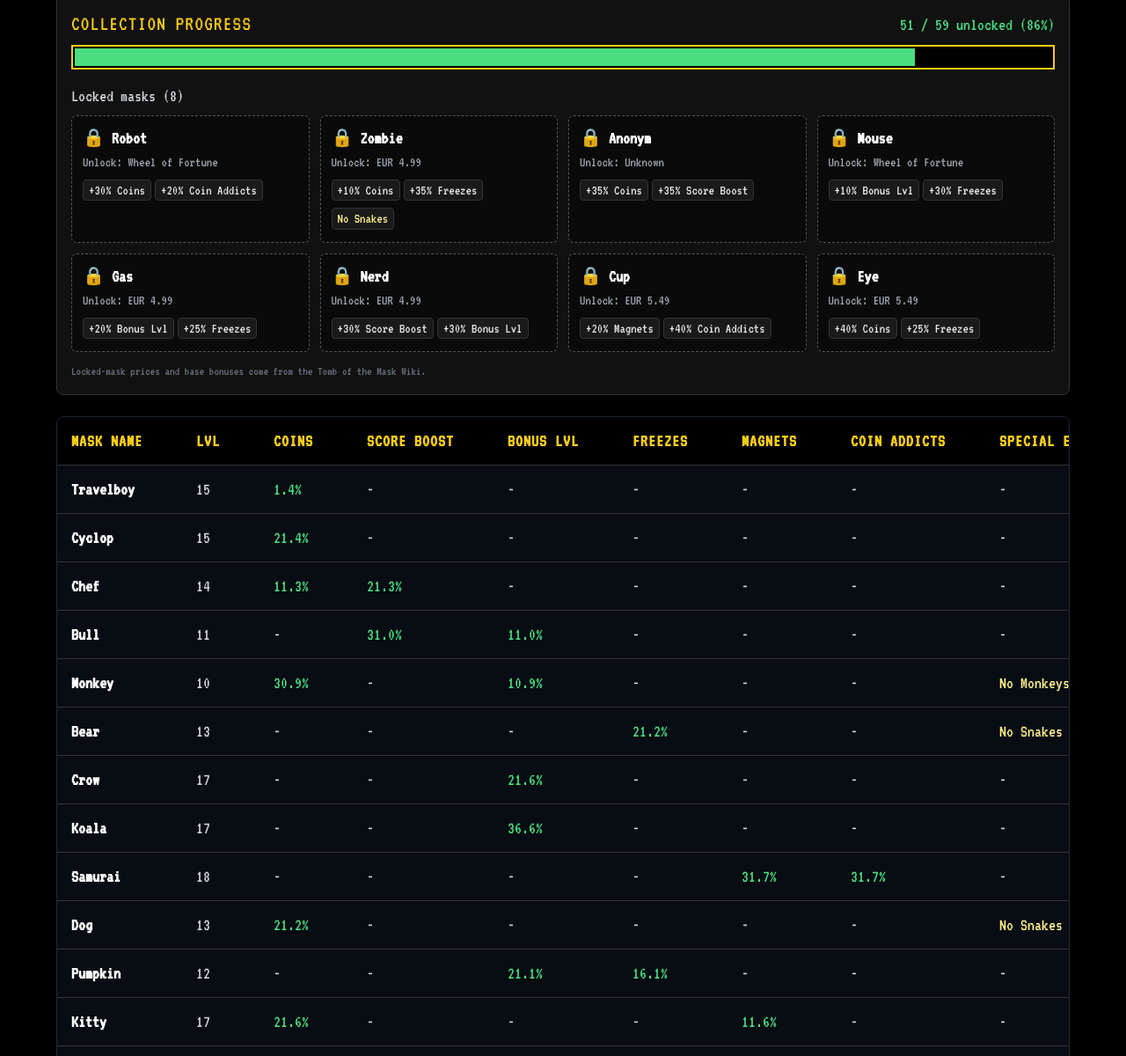
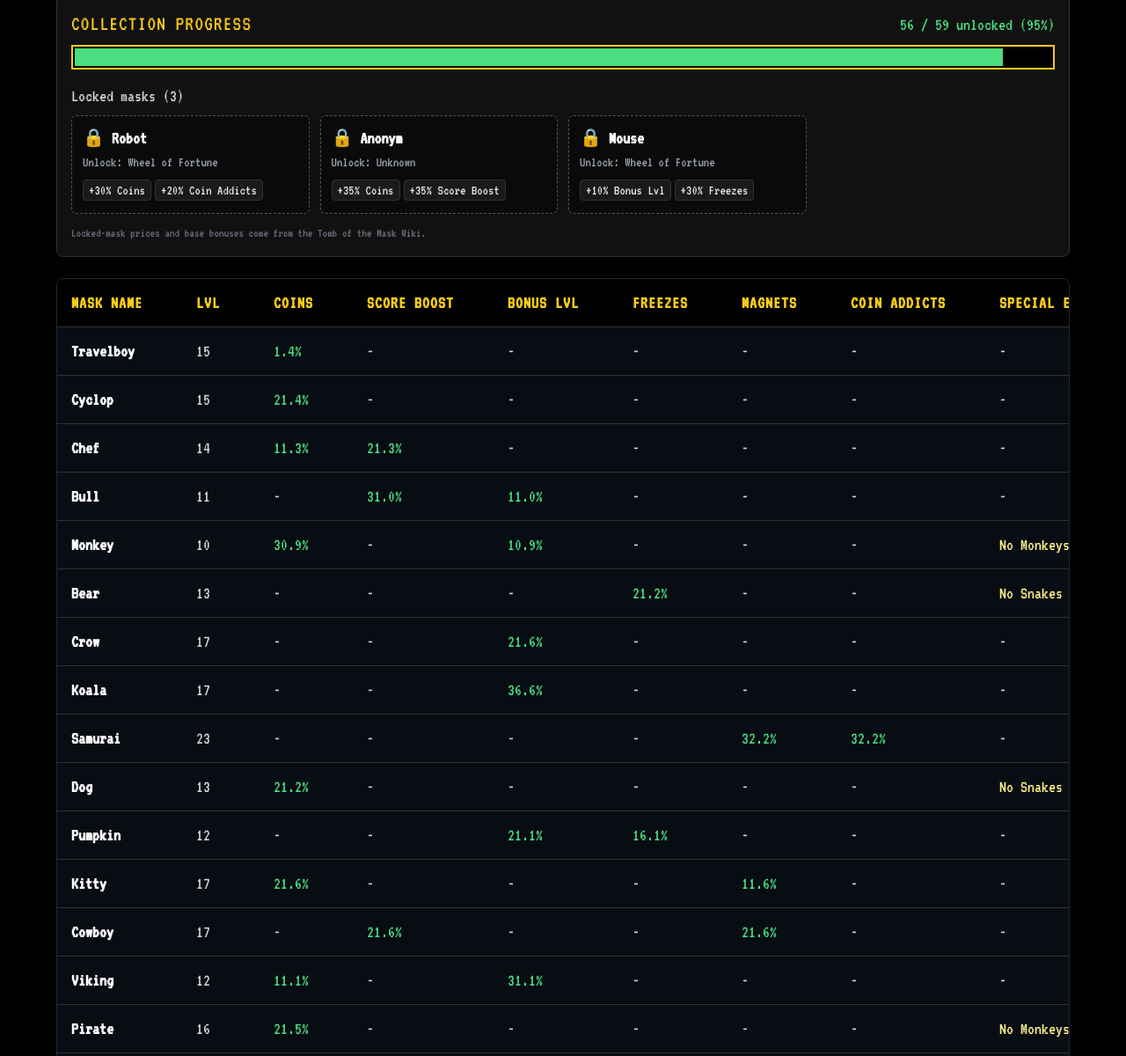
Before and after one commit to nadavcoh/masks-pwa, a plain HTML site: page index.html in a window 1280 px wide. Shown: the part 148-1348 px from the top of the page at 88% size. Drawn offline with nearby package versions, Linux system fonts and the light colour scheme.

Commit message:
Update from iOS: 2026-10-19 17:19

```diff
--- a/index.html
+++ b/index.html
@@ -356,7 +356,7 @@
             { n:'Bear', l:13, b:{freezes:20}, s:'No Snakes' },
             { n:'Crow', l:17, b:{bonus:20}, s:'' },
             { n:'Koala', l:17, b:{bonus:35}, s:'' },
-            { n:'Samurai', l:18, b:{magnets:30, addicts:30}, s:'', cards:[4,19] },
+            { n:'Samurai', l:23, b:{magnets:30, addicts:30}, s:'', cards:[1,24] },
             { n:'Dog', l:13, b:{coins:20}, s:'No Snakes' },
             { n:'Pumpkin', l:12, b:{bonus:20, freezes:15}, s:'' },
             { n:'Kitty', l:17, b:{coins:20, magnets:10}, s:'' },
@@ -366,58 +366,58 @@
             { n:'Rabbit', l:14, b:{coins:30, freezes:10}, s:'' },
             { n:'Diver', l:11, b:{bonus:25, addicts:15}, s:'' },
             { n:'Shapito', l:12, b:{bonus:10, freezes:10, magnets:10}, s:'' },
-            { n:'Frankie', l:21, b:{score:10, magnets:30}, s:'No Snakes' },
+            { n:'Frankie', l:31, b:{score:10, magnets:30}, s:'No Snakes', cards:[1,32] },
             { n:'Knight', l:14, b:{coins:20, score:20}, s:'' },
             { n:'Skull', l:17, b:{coins:35, freezes:15, addicts:15}, s:'' },
             { n:'Jester', l:16, b:{score:15, bonus:15}, s:'No Monkeys' },
             { n:'Voodoo', l:17, b:{coins:40, freezes:20, addicts:20}, s:'' },
             { n:'Screamy', l:13, b:{coins:10, freezes:30}, s:'' },
             { n:'Wizard', l:20, b:{score:15, freezes:15, addicts:15}, s:'' },
-            { n:'Vampire', l:24, b:{magnets:30}, s:'No Monkeys', cards:[18,25] },
+            { n:'Vampire', l:27, b:{magnets:30}, s:'No Monkeys', cards:[3,28] },
             { n:'Nikandr', l:21, b:{coins:0}, s:'' },
-            { n:'Mad Mask', l:34, b:{score:35, addicts:35}, s:'', cards:[10,35] },
+            { n:'Mad Mask', l:38, b:{score:35, addicts:35}, s:'', cards:[18,39] },
             { n:'Smile', l:12, b:{score:30, bonus:35}, s:'' },
             { n:'Sleepy', l:19, b:{freezes:15, addicts:15}, s:'No Snakes' },
-            { n:'Piranha', l:11, b:{freezes:50, magnets:25}, s:'', cards:[10,12] },
+            { n:'Piranha', l:12, b:{freezes:50, magnets:25}, s:'', cards:[11,13] },
             { n:'Spooky', l:12, b:{coins:25, freezes:25}, s:'No Monkeys' },
-            { n:'Robin', l:25, b:{freezes:35, addicts:35}, s:'', cards:[13,26] },
-            { n:'King', l:14, b:{coins:20, addicts:30}, s:'' },
+            { n:'Robin', l:26, b:{freezes:35, addicts:35}, s:'', cards:[24,27] },
+            { n:'King', l:21, b:{coins:20, addicts:30}, s:'', cards:[15,22] },
             { n:'Fire', l:15, b:{bonus:35, freezes:25}, s:'' },
-            { n:'Leopard', l:27, b:{coins:30, score:40}, s:'', cards:[4,28] },
-            { n:'Octopus', l:25, b:{bonus:50, addicts:25}, s:'', cards:[11,26] },
-            { n:'Spaceman', l:14, b:{magnets:30, addicts:20}, s:'' },
+            { n:'Leopard', l:30, b:{coins:30, score:40}, s:'', cards:[14,31] },
+            { n:'Octopus', l:25, b:{bonus:50, addicts:25}, s:'', cards:[25,26] },
+            { n:'Spaceman', l:17, b:{magnets:30, addicts:20}, s:'' },
             { n:'Spectrum', l:16, b:{score:30, magnets:20}, s:'' },
             { n:'Agent', l:10, b:{coins:40, freezes:20, magnets:20}, s:'' },
             { n:'Plague', l:13, b:{bonus:35, freezes:25}, s:'' },
-            { n:'Demon', l:13, b:{score:20, addicts:30}, s:'' },
+            { n:'Demon', l:23, b:{score:20, addicts:30}, s:'', cards:[21,24] },
             { n:'Hippo', l:17, b:{coins:25, score:20}, s:'' },
-            { n:'Froggy', l:22, b:{score:40, magnets:10}, s:'', cards:[14,23] },
-            { n:'Eagle', l:27, b:{bonus:35, addicts:35}, s:'', cards:[15,28] },
+            { n:'Froggy', l:30, b:{score:40, magnets:10}, s:'', cards:[18,31] },
+            { n:'Eagle', l:32, b:{bonus:35, addicts:35}, s:'', cards:[28,33] },
             { n:'A4', l:12, b:{bonus:40, freezes:30}, s:'' },
-            { n:'Alien', l:1, b:{magnets:30}, s:'No Snakes' },
+            { n:'Alien', l:10, b:{magnets:30}, s:'No Snakes' },
             { n:'Assassin', l:17, b:{freezes:15}, s:'No Monkeys' },
-            { n:'Piggy', l:34, b:{coins:50, addicts:10}, s:'', cards:[22,35] },
+            { n:'Piggy', l:36, b:{coins:50, addicts:10}, s:'', cards:[8,37] },
             { n:'Slime', l:1, b:{magnets:15}, s:'No Snakes' },
             { n:'Black', l:1, b:{score:35, bonus:35}, s:'' },
+            { n:'Zombie', l:1, b:{coins:10, freezes:35}, s:'No Snakes' },
+            { n:'Gas', l:1, b:{bonus:20, freezes:25}, s:'' },
+            { n:'Nerd', l:1, b:{score:30, bonus:30}, s:'' },
+            { n:'Cup', l:1, b:{magnets:20, addicts:40}, s:'' },
+            { n:'Eye', l:1, b:{coins:40, freezes:25}, s:'' },
         ];
 
         // Masks not yet unlocked (how = unlock method, b = base bonuses per the wiki)
         const LOCKED = [
             { n:'Robot', how:'Wheel of Fortune', b:{coins:30, addicts:20}, s:'' },
-            { n:'Zombie', how:'EUR 4.99', b:{coins:10, freezes:35}, s:'No Snakes' },
             { n:'Anonym', how:'Unknown', b:{coins:35, score:35}, s:'' },
             { n:'Mouse', how:'Wheel of Fortune', b:{bonus:10, freezes:30}, s:'' },
-            { n:'Gas', how:'EUR 4.99', b:{bonus:20, freezes:25}, s:'' },
-            { n:'Nerd', how:'EUR 4.99', b:{score:30, bonus:30}, s:'' },
-            { n:'Cup', how:'EUR 5.49', b:{magnets:20, addicts:40}, s:'' },
-            { n:'Eye', how:'EUR 5.49', b:{coins:40, freezes:25}, s:'' },
         ];
 
         const STAT_KEYS = ['coins', 'score', 'bonus', 'freezes', 'magnets', 'addicts'];
         const STAT_LABEL = { coins: 'Coins', score: 'Score Boost', bonus: 'Bonus Lvl', freezes: 'Freezes', magnets: 'Magnets', addicts: 'Coin Addicts' };
         const PER_LEVEL = 0.1;          // +0.1% per level beyond Level 1
         const COST_PER_LEVEL = 50;      // coin upgrade cost = 50 x current level
-        const DEFAULT_COINS = 929;
+        const DEFAULT_COINS = 5327;
 
         const r1 = x => Math.round(x * 10) / 10;
         const statVal = (m, k) => m.b[k] === undefined ? null : r1(m.b[k] + PER_LEVEL * (m.l - 1));
```
